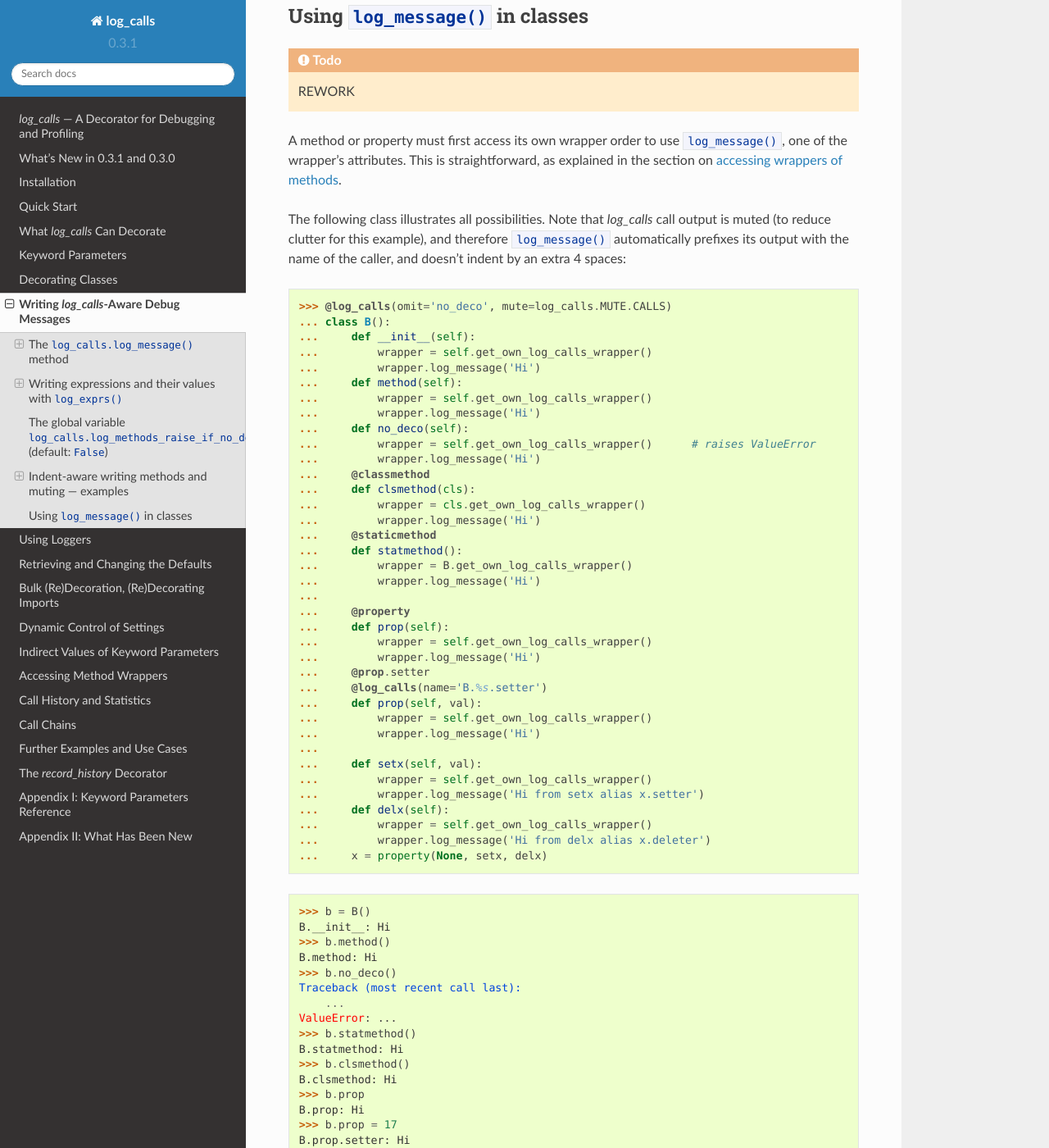
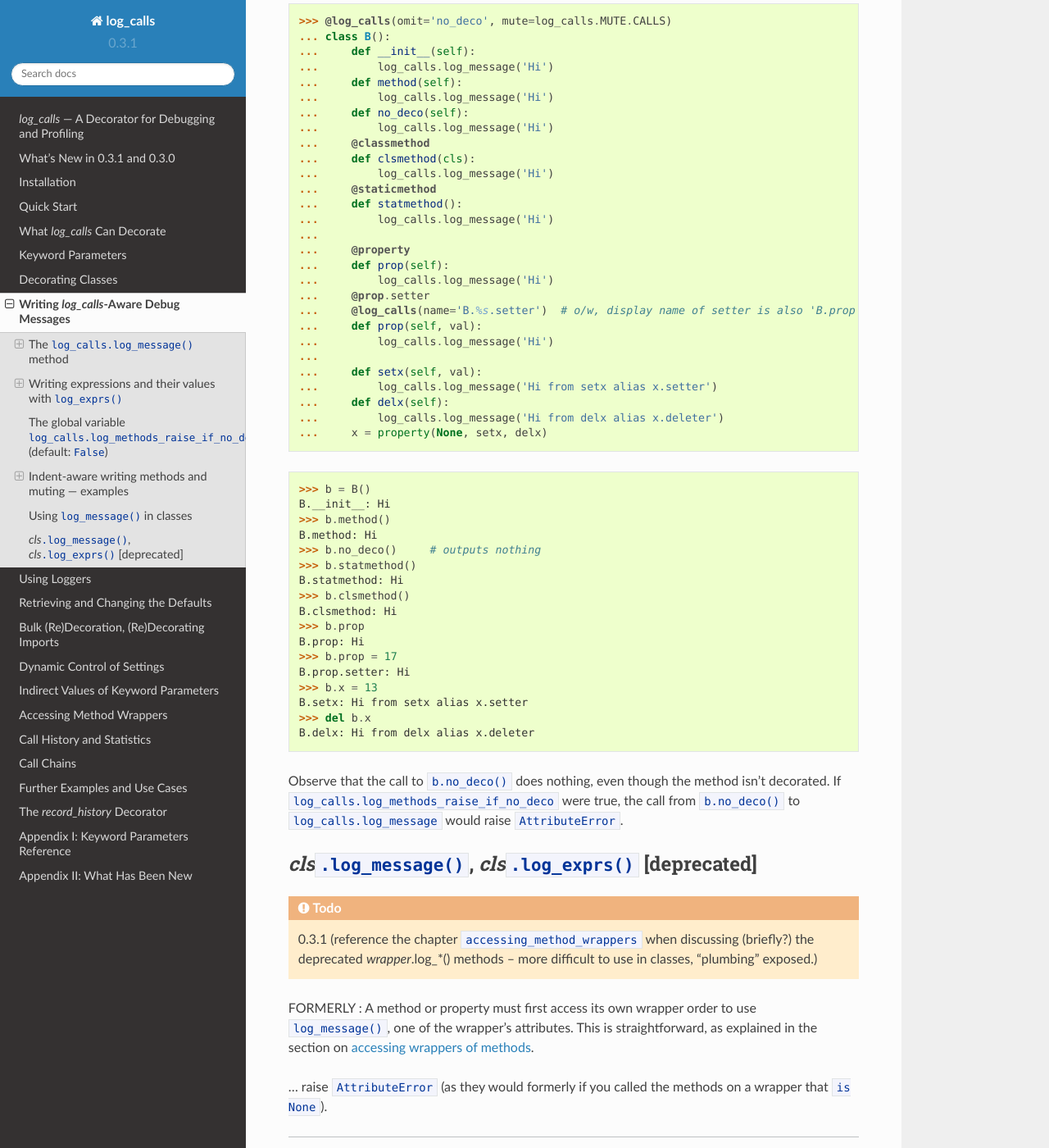
Before and after one commit to Twangist/log_calls, a Sphinx documentation site: the page built from log_calls/docs/source/writing_indent_aware_debug_messages.rst, in a window 1280 px wide and 1400 px high, scrolled down 5911 px. Shown: the whole window at 82% size. Built offline with Sphinx 7.4.7 and the Read the Docs theme 2.0.0, drawn with Linux system fonts in a browser that asks for light colours; some of the changed text lies outside the part shown.

```diff
--- a/log_calls/docs/source/installation.rst
+++ b/log_calls/docs/source/installation.rst
@@ -69,7 +69,7 @@
 Both of the above commands run all tests in the ``tests/`` subdirectory. If you run
 either of them, the output you see should end like so::
 
-    Ran 112 tests in 2.505s
+    Ran 112 tests in 2.235s
     OK
 
 indicating that all went well. (Depending upon what packages you have installed,
--- a/log_calls/docs/source/quickstart.rst
+++ b/log_calls/docs/source/quickstart.rst
@@ -90,6 +90,32 @@
 
 See the :ref:`call_chains`  chapter for more examples and finer points.
 
+.. _quickstart-lc-aware-debug-messages:
+
+Writing `log_calls`-aware debugging messages
+-------------------------------------------------------
+
+.. todo::
+    Write this.
+    * Use probably old stuff about "print"ed messages "literally sticking out".
+    * Also show that you can comment out the deco and, by default, the debug-msg-writing
+      calls just shut up and don't give errors.
+    * link/ref to chapter on log_* methods
+
+
+(As we saw above..., ) if you use ``print`` to write debugging messages, those messages
+literally “stick out”, and it becomes difficult, especially in more complex situations
+with multiple functions and methods, to figure out who actually wrote which message — hence the ``---``
+and ``***` prefixes used above. `log_calls` provides alternatives to ``print`` that overcome
+this and other problems.
+
+<ONE EXAMPLE with say 2 functions, one using
+    log_message() .........
+ the other using
+    log_exprs() .........
+>
+
+comment out decos
 
 .. _quickstart-methods:
 
@@ -245,7 +271,7 @@
     Fraction.__str__ ==> returning to <module>
     3/4
 
-(**Note**: *In Python 3.4.y, the output lacks the third to last line.*)
+(**Note**: *In Python 3.4.y, the output lacks the third line: ``__new__`` had no ``normalize`` parameter.*)
 
 Now create a couple of fractions, using the `log_calls` global mute to do it in silence:
 
@@ -267,36 +293,76 @@
 Finally, let's do some arithmetic on fractions:
 
     >>> print(fr78 - fr56)      # doctest: +SKIP
-    Fraction._operator_fallbacks.<locals>.forward <== called by <module>
+    Fraction._operator_fallbacks.<locals>.forward (__sub__) <== called by <module>
         arguments: a=Fraction(7, 8), b=Fraction(5, 6)
-        Fraction.denominator <== called by _sub <== Fraction._operator_fallbacks.<locals>.forward
+        Fraction.denominator <== called by _sub <== Fraction._operator_fallbacks.<locals>.forward (__sub__)
             arguments: a=Fraction(7, 8)
             Fraction.denominator return value: 8
-        Fraction.denominator <== called by _sub <== Fraction._operator_fallbacks.<locals>.forward
+        Fraction.denominator <== called by _sub <== Fraction._operator_fallbacks.<locals>.forward (__sub__)
             arguments: a=Fraction(5, 6)
             Fraction.denominator return value: 6
-        Fraction.numerator <== called by _sub <== Fraction._operator_fallbacks.<locals>.forward
+        Fraction.numerator <== called by _sub <== Fraction._operator_fallbacks.<locals>.forward (__sub__)
             arguments: a=Fraction(7, 8)
             Fraction.numerator return value: 7
-        Fraction.numerator <== called by _sub <== Fraction._operator_fallbacks.<locals>.forward
+        Fraction.numerator <== called by _sub <== Fraction._operator_fallbacks.<locals>.forward (__sub__)
             arguments: a=Fraction(5, 6)
             Fraction.numerator return value: 5
-        Fraction.__new__ <== called by _sub <== Fraction._operator_fallbacks.<locals>.forward
+        Fraction.__new__ <== called by _sub <== Fraction._operator_fallbacks.<locals>.forward (__sub__)
             arguments: cls=<class 'fractions.Fraction'>, numerator=2, denominator=48
             defaults:  _normalize=True
             Fraction.__new__ return value: 1/24
-        Fraction._operator_fallbacks.<locals>.forward return value: 1/24
+        Fraction._operator_fallbacks.<locals>.forward (__sub__) return value: 1/24
     1/24
 
 (**Note**: *This is Python 3.5.x output. In Python 3.4.y, the output shows evidence
 of less efficiency, and it lacks the third to last line.*)
 
-So ultimately, subtraction of fractions is performed by a function ``_sub`` (not decorated),
-to which ``Fraction._operator_fallbacks.<locals>.forward`` dispatches.
+The topmost call is to an inner function ``forward`` of the method ``Fraction._operator_fallbacks``,
+presumably a closure. The ``__name__`` of the callable is actually ``__sub__``, and we know that
+the infix subtraction operator ``-`` is implemented by a "dunder" method ``Fraction.__sub__``,
+so it looks like the closure `is` the value of that name.
+
+An undecorated function or method ``_sub`` is called by the closure. Because
+``_sub`` isn't decorated we don't know what its arguments are, and the call chains for
+the decorated ``numerator``, ``denominator`` and ``__new__`` chase back to ``__sub__``.
+
+Why isn't ``_sub`` decorated? Check that — let's guess that it takes two Fraction arguments:
+
+    >>> print(Fr._sub(fr78, fr56))
+    Fraction._sub <== called by <module>
+        arguments: a=Fraction(7, 8), b=Fraction(5, 6)
+        Fraction.denominator <== called by Fraction._sub
+            arguments: a=Fraction(7, 8)
+            Fraction.denominator return value: 8
+        Fraction.denominator <== called by Fraction._sub
+            arguments: a=Fraction(5, 6)
+            Fraction.denominator return value: 6
+        Fraction.numerator <== called by Fraction._sub
+            arguments: a=Fraction(7, 8)
+            Fraction.numerator return value: 7
+        Fraction.numerator <== called by Fraction._sub
+            arguments: a=Fraction(5, 6)
+            Fraction.numerator return value: 5
+        Fraction.__new__ <== called by Fraction._sub
+            arguments: cls=<class 'fractions.Fraction'>, numerator=2, denominator=48
+            defaults:  _normalize=True
+            Fraction.__new__ return value: 1/24
+        Fraction._sub return value: 1/24
+    1/24
+
+Aha: it *is* decorated after all, and the `log_calls` output looks familiar.
+So, perhaps the closure ``forward``, implementing ``__sub__``, has a nonlocal
+variable which was bound to the real ``_sub`` at class initialization, before
+the methods of the class were decorated; the closure calls the inner, decorated
+``_sub``, not the `log_calls` wrapper around it.
+
+Ultimately, then, subtraction of Fractions is performed by a function ``_sub``,
+to which ``__sub__`` i.e. ``Fraction._operator_fallbacks.<locals>.forward`` dispatches.
 The latter is an inner function of the method ``Fraction._operator_fallbacks``.
 The ``_sub`` function uses the public properties ``denominator`` and ``numerator``
-to retrieve the fields of the fractions, and returns a new fraction with the computed numerator and denominator.
-Like all fractions, the one returned by ``new`` displays itself in lowest terms.
+to retrieve the fields of the Fractions, and returns a new Fraction, with a
+numerator of 2 (= 7 * 6 - 8 * 5) and denominator of 48 (= 6 * 8). ``__new__`` reduces the returned
+Fraction to lowest terms (because its parameter ``_normalize`` is true, its default value).
 
 For more information
 ----------------------------
--- a/log_calls/docs/source/writing_indent_aware_debug_messages.rst
+++ b/log_calls/docs/source/writing_indent_aware_debug_messages.rst
@@ -9,8 +9,8 @@
 
 ``log_message`` writes to the `log_calls` output stream
 — whether that's a console stream, file or logger — where its output is properly
-synced and aligned (with respect to the decorated callable it was called from). If
-later you undecorate the callable (by deleting or commenting out the decorator,
+synced and aligned with respect to the decorated callable it was called from. If
+later you undecorate the callable (for example, by deleting or commenting out the decorator,
 or by passing it ``NO_DECO=True``), you don't *have* to remove the call to
 ``log_message``, because by default the method writes something only when called
 from within a decorated callable, and doesn't raise an exception otherwise.
@@ -22,12 +22,7 @@
 method, which prints variables and expressions together with their values in the
 context of the caller.
 
-.. todo::
-    0.3.1 (reference the chapter ``accessing_method_wrappers`` when discussing
-    (briefly?) the deprecated *wrapper*.log_*() methods -- more difficult to
-    use in classes, "plumbing" exposed.)
-
-.. index:: log_methods_raise_if_no_deco (flag)
+.. index:: log_message()
 
 .. _log_message_method:
 
@@ -68,15 +63,14 @@
 
 .. index:: log_message()
 
-.. py:method:: log_calls.log_message(msg, *msgs, sep=' ', extra_indent_level=1, prefix_with_name=False)
+.. py:method:: log_calls.log_message(*msgs, sep=' ', extra_indent_level=1, prefix_with_name=False)
     :noindex:
 
-    Join one one or more messages with ``sep``, and write the result to the `log_calls`
+    Join one or more messages with ``sep``, and write the result to the `log_calls`
     output destination of the caller, a decorated callable. The "messages" are strings,
-    or objects to be displayed as ``str``\ s.
+    or objects to be displayed as ``str``\ s. The method does nothing if no message are passed.
 
-    :param msg: the first or only message
-    :param msgs: optional additional messages
+    :param msgs: messages to write.
     :param extra_indent_level: a number of 4-column-wide *indent levels* specifying
         where to begin writing that message. This value x 4 is an offset in columns
         from the left margin of the visual frame established by `log_calls` – that is,
@@ -166,15 +160,11 @@
 The global variable ``log_calls.log_methods_raise_if_no_deco`` (default: ``False``)
 =====================================================================================
 
-.. todo::
-    blah blah
-
 By default (when ``log_methods_raise_if_no_deco == False``), if you call ``log_calls.log_*``
 from within a method or function that isn't decorated, it does nothing (except waste a
 few cycles). You can comment out or delete the ``@log_calls`` decorator, or use the ``NO_DECO``
 parameter to suppress decoration, and the ``.log_*`` method calls will play nicely: they won't
-output anything, **and** the calls won't raise ``AttributeError`` (as they would formerly
-if you called the methods on a wrapper that ``is None``). In short, leaving the ``log_calls.log_*``
+output anything, **and** the calls won't raise an exception. In short, leaving the ``log_calls.log_*``
 lines uncommented is as benign as it can be.
 
 But probably at some point you *do* want to know when you have lingering code that's
@@ -182,7 +172,7 @@
 ``log_calls.log_methods_raise_if_no_deco`` to ``True`` (or any truthy value).
 
 When this flag is true, calls to ``log_calls.log_message`` and ``log_calls.log_exprs``
-from within an undecorated function or method will raise an appropriate exception. This
+from within an undecorated function or method will raise ``AttributeError``. This
 compels you to comment out or delete any calls to ``log_calls.log_*`` from within undecorated
 functions or methods. (A call to ``log_calls.log_*`` from within a callable
 that *never* was decorated is just a mistake, and it *should* raise an exception; with this flag
@@ -233,8 +223,8 @@
 
 .. _indent_aware_writing_methods-global-mute:
 
-Examples using the `mute` setting and global mute — corner cases
-------------------------------------------------------------------
+global mute interactions with the `mute` setting — examples
+~~~~~~~~~~~~~~~~~~~~~~~~~~~~~~~~~~~~~~~~~~~~~~~~~~~~~~~~~~~~~~~~
 
 First, define a couple of simple functions:
 
@@ -243,7 +233,8 @@
     >>> @log_calls()
     ... def f(): f.log_message("Hi"); g()
 
-Assume that ``log_calls.mute == False``, which is the default. Calling ``f()`` gives all possible output:
+Assume that ``log_calls.mute == log_calls.MUTE.NOTHING``, which is the default.
+Calling ``f()`` gives all possible output:
 
     >>> f()
     f <== called by <module>
@@ -293,60 +284,45 @@
 .. todo::
     REWORK
 
-A method or property must first access its own wrapper order to use ``log_message()``,
-one of the wrapper's attributes. This is straightforward, as explained in the section
-on :ref:`accessing wrappers of methods <get_own_log_calls_wrapper-function>`.
-
-The following class illustrates all possibilities. Note that `log_calls` call output is muted
-(to reduce clutter for this example), and therefore ``log_message()`` automatically prefixes
-its output with the name of the caller, and doesn't indent by an extra 4 spaces:
+The following class illustrates all possibilities of calling ``log_calls.log_message``
+from a method. To reduce clutter in this example, `log_calls` call output is muted,
+and therefore ``log_message()`` automatically prefixes its output with the name
+of the caller, and doesn't indent by an extra 4 spaces:
 
     >>> @log_calls(omit='no_deco', mute=log_calls.MUTE.CALLS)
     ... class B():
     ...     def __init__(self):
-    ...         wrapper = self.get_own_log_calls_wrapper()
-    ...         wrapper.log_message('Hi')
+    ...         log_calls.log_message('Hi')
     ...     def method(self):
-    ...         wrapper = self.get_own_log_calls_wrapper()
-    ...         wrapper.log_message('Hi')
+    ...         log_calls.log_message('Hi')
     ...     def no_deco(self):
-    ...         wrapper = self.get_own_log_calls_wrapper()      # raises ValueError
-    ...         wrapper.log_message('Hi')
+    ...         log_calls.log_message('Hi')
     ...     @classmethod
     ...     def clsmethod(cls):
-    ...         wrapper = cls.get_own_log_calls_wrapper()
-    ...         wrapper.log_message('Hi')
+    ...         log_calls.log_message('Hi')
     ...     @staticmethod
     ...     def statmethod():
-    ...         wrapper = B.get_own_log_calls_wrapper()
-    ...         wrapper.log_message('Hi')
+    ...         log_calls.log_message('Hi')
     ...
     ...     @property
     ...     def prop(self):
-    ...         wrapper = self.get_own_log_calls_wrapper()
-    ...         wrapper.log_message('Hi')
+    ...         log_calls.log_message('Hi')
     ...     @prop.setter
-    ...     @log_calls(name='B.%s.setter')
+    ...     @log_calls(name='B.%s.setter')  # o/w, display name of setter is also 'B.prop'
     ...     def prop(self, val):
-    ...         wrapper = self.get_own_log_calls_wrapper()
-    ...         wrapper.log_message('Hi')
+    ...         log_calls.log_message('Hi')
     ...
     ...     def setx(self, val):
-    ...         wrapper = self.get_own_log_calls_wrapper()
-    ...         wrapper.log_message('Hi from setx alias x.setter')
+    ...         log_calls.log_message('Hi from setx alias x.setter')
     ...     def delx(self):
-    ...         wrapper = self.get_own_log_calls_wrapper()
-    ...         wrapper.log_message('Hi from delx alias x.deleter')
+    ...         log_calls.log_message('Hi from delx alias x.deleter')
     ...     x = property(None, setx, delx)
 
     >>> b = B()
     B.__init__: Hi
     >>> b.method()
     B.method: Hi
-    >>> b.no_deco()     # doctest: +IGNORE_EXCEPTION_DETAIL
-    Traceback (most recent call last):
-        ...
-    ValueError: ...
+    >>> b.no_deco()     # outputs nothing
     >>> b.statmethod()
     B.statmethod: Hi
     >>> b.clsmethod()
@@ -359,3 +335,22 @@
     B.setx: Hi from setx alias x.setter
     >>> del b.x
     B.delx: Hi from delx alias x.deleter
+
+Observe that the call to ``b.no_deco()`` does nothing, even though the method isn't decorated.
+If ``log_calls.log_methods_raise_if_no_deco`` were true, the call from ``b.no_deco()``
+to ``log_calls.log_message`` would raise ``AttributeError``.
+
+
+`cls`\ ``.log_message()``, `cls`\ ``.log_exprs()`` [deprecated]
+=================================================================
+
+.. todo::
+    0.3.1 (reference the chapter ``accessing_method_wrappers`` when discussing
+    (briefly?) the deprecated *wrapper*.log_*() methods -- more difficult to
+    use in classes, "plumbing" exposed.)
+
+FORMERLY : A method or property must first access its own wrapper order to use ``log_message()``,
+one of the wrapper's attributes. This is straightforward, as explained in the section
+on :ref:`accessing wrappers of methods <get_own_log_calls_wrapper-function>`.
+
+... raise ``AttributeError`` (as they would formerly if you called the methods on a wrapper that ``is None``).
```
Also changed, not shown: TODO.txt (+36 -4 lines), 2 other files.
